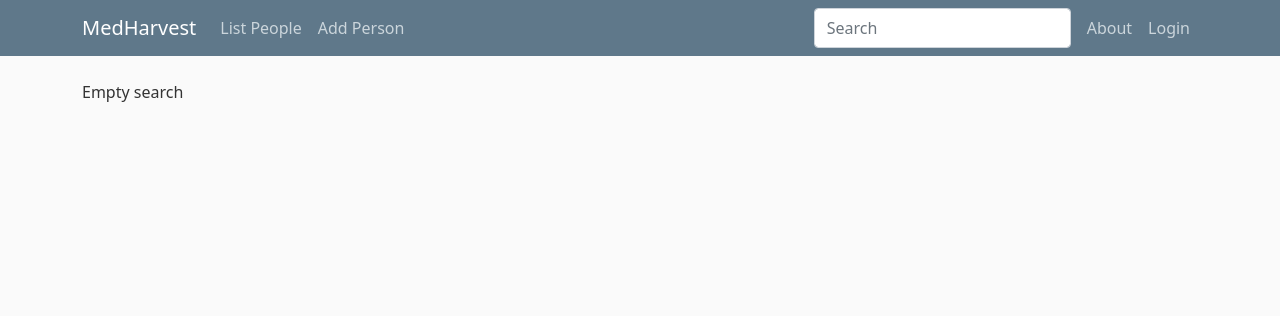
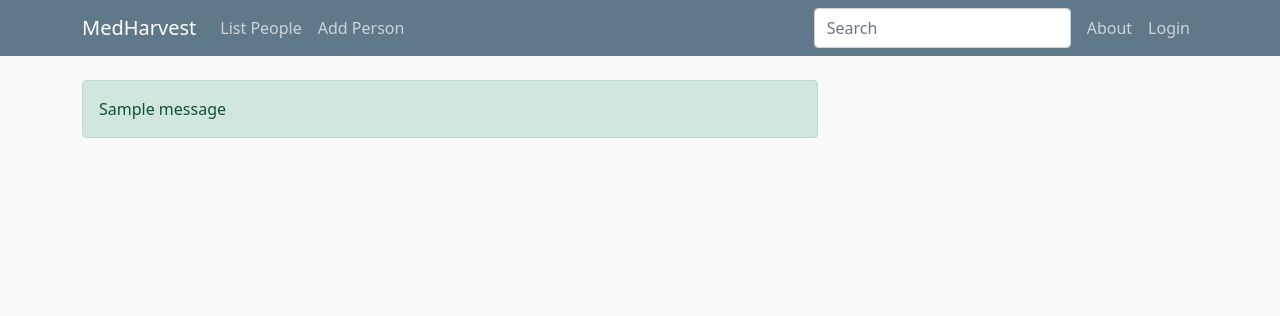
Before and after one commit to Haroonhsa007/Forms_Codes_Check, a Django app: page /search_people in a window 1280 px wide. Shown: the top 316 px of the page. Run offline with Django 3.2, Linux system fonts and the light colour scheme; tables that the repository leaves empty hold one stand-in row (values such as "Sample post"); one stand-in notice (Sample message) is shown.

Commit message:
added warning message for empty search

```diff
--- a/harvest/templates/harvest/base.html
+++ b/harvest/templates/harvest/base.html
@@ -43,11 +43,20 @@
       </nav>
     </header>
 
-    <div class="container">
-        <text-align>
-        {% block content %}{% endblock %}
-        </text-align>
-    </div>
+    <main role="main" class="container">
+        <div class="row">
+            <div class="col-md-8">
+                {% if messages %}
+                    {% for message in messages %}
+                        <div class="alert alert-{{ message.tags }}">
+                            {{ message }}
+                        </div>
+                    {% endfor %}
+                {% endif %}
+                {% block content %}{% endblock %}
+            </div>
+        </div>
+    </main>
 
     <script src="https://cdn.jsdelivr.net/npm/bootstrap@5.1.3/dist/js/bootstrap.bundle.min.js" integrity="sha384-ka7Sk0Gln4gmtz2MlQnikT1wXgYsOg+OMhuP+IlRH9sENBO0LRn5q+8nbTov4+1p" crossorigin="anonymous"></script>
 </body>
--- a/harvest/templates/harvest/search_people.html
+++ b/harvest/templates/harvest/search_people.html
@@ -4,7 +4,5 @@
         {% for person in people %}
             You searched for {{ person }}
         {% endfor %}
-    {% else %}
-        Empty search
     {% endif %}
 {% endblock content %}
--- a/harvest/views.py
+++ b/harvest/views.py
@@ -1,5 +1,6 @@
 from django.shortcuts import render, redirect
 from django.http import HttpResponseRedirect
+from django.contrib import messages
 from .models import Person
 from .forms import PersonForm
 
@@ -49,7 +50,11 @@ def search_people(request):
         searched = request.POST.get('searched')
         people = Person.objects.filter(id__contains=searched)
         context = {'searched': searched,
-                   'people': people}
+                    'people': people}
+        if searched == '':
+            messages.warning(request, 'Empty search')
+        else:
+            return render(request, 'harvest/search_people.html', context)
     else:
         context = {}
     return render(request, 'harvest/search_people.html', context)
```
